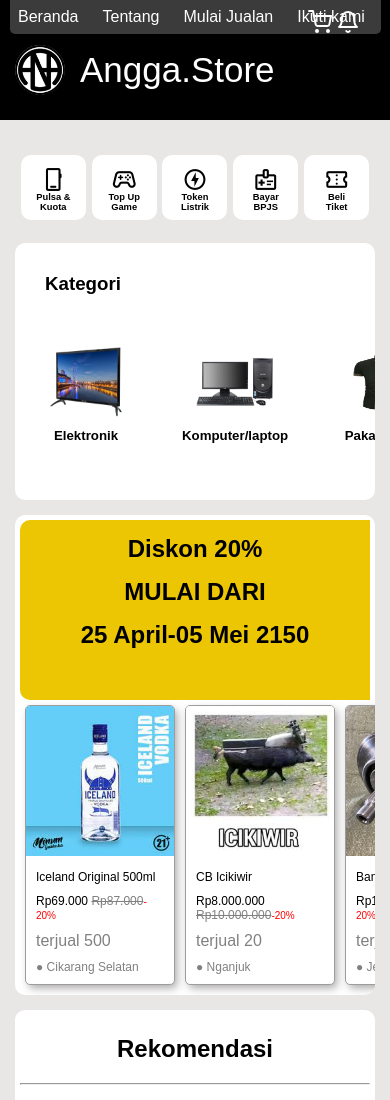
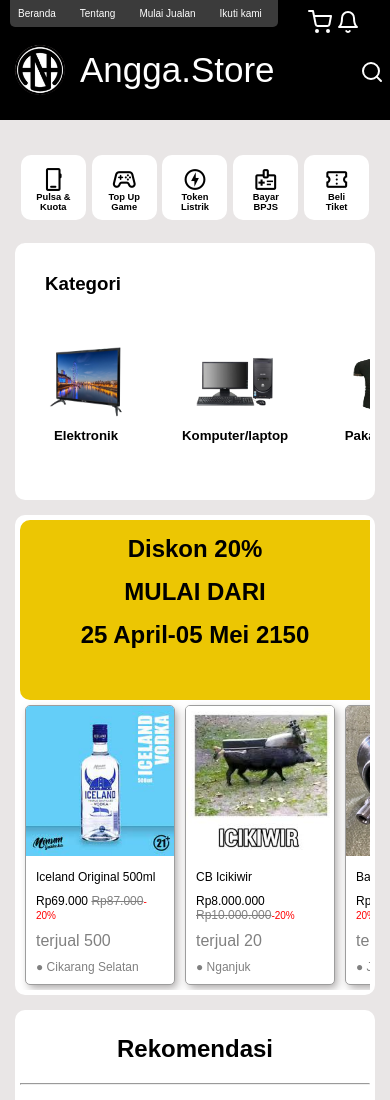
Before and after one commit to wardana28/OlShop, a plain HTML site: page index.html in a window 390 px wide. Shown: the top 1100 px of the page. Drawn offline with nearby package versions, Linux system fonts and the light colour scheme.

Commit message:
memperbaiki

```diff
--- a/style.css
+++ b/style.css
@@ -237,6 +237,10 @@ nav .header input {
 }
 
 @media (max-width: 768px) {
+  nav ul {
+    font-size: 10px;
+  }
+
   nav .header input {
     width: 450px;
     height: 50px;
@@ -244,7 +248,7 @@ nav .header input {
   }
 
   .search-button {
-    margin-left: 200px;
+    margin-left: 120px;
     margin-top: 20px;
     color: white;
   }
@@ -270,20 +274,26 @@ nav .header input {
 
   .container-1 .contains-kategori {
     flex-wrap: nowrap;
+    overflow: auto;
   }
 
   .container-1,
   .container-2,
   .container-3 {
     margin: 15px;
-    overflow: auto;
+    /* overflow: auto; */
   }
 
   .container-2 .contains-diskon .text {
-    position: static;
+    position: relative;
     width: 450px;
     height: 180px;
     /* z-index: 9999; */
+  }
+
+  .container-2 .isi-produk {
+    display: flex;
+    overflow: auto;
   }
 
   .container-2 .row img,
@@ -299,6 +309,7 @@ nav .header input {
   .container-2 .contains-diskon .text h1 {
     margin-top: 15px;
   }
+
   .container-2 .contains-diskon .row {
     /* overflow: auto; */
     width: 150px;
```
